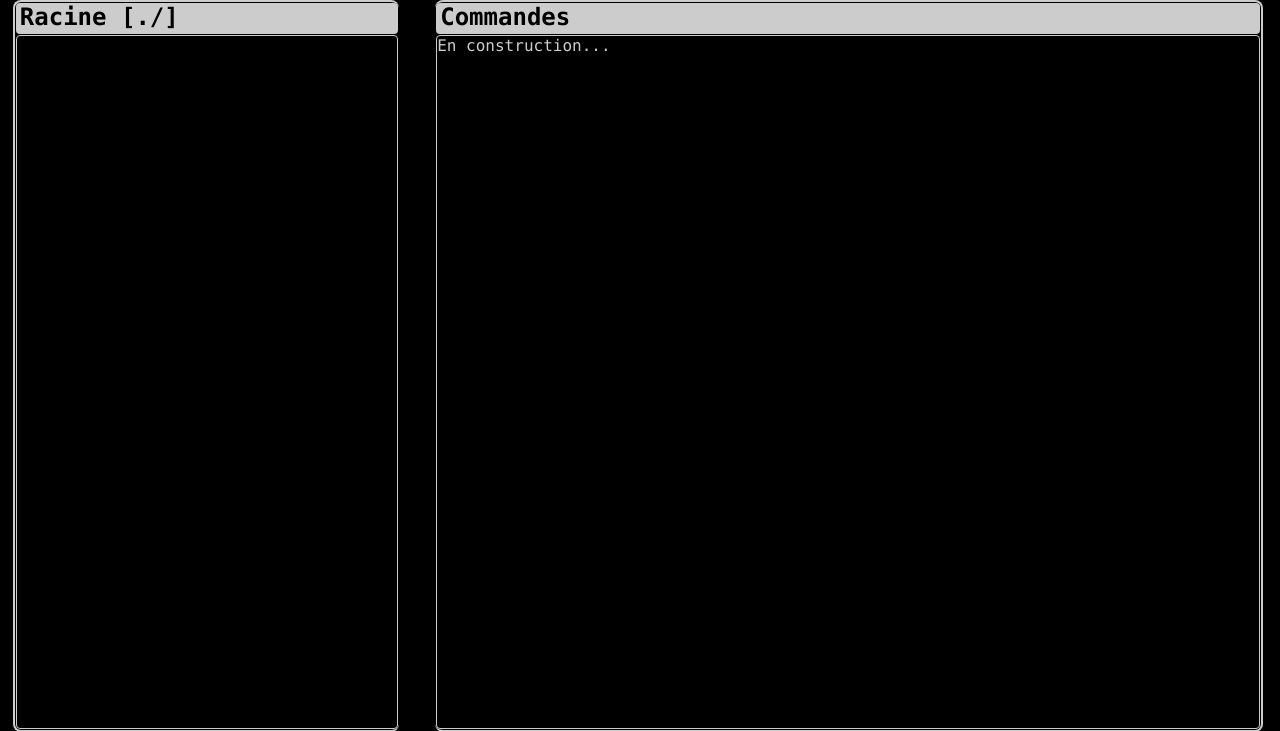
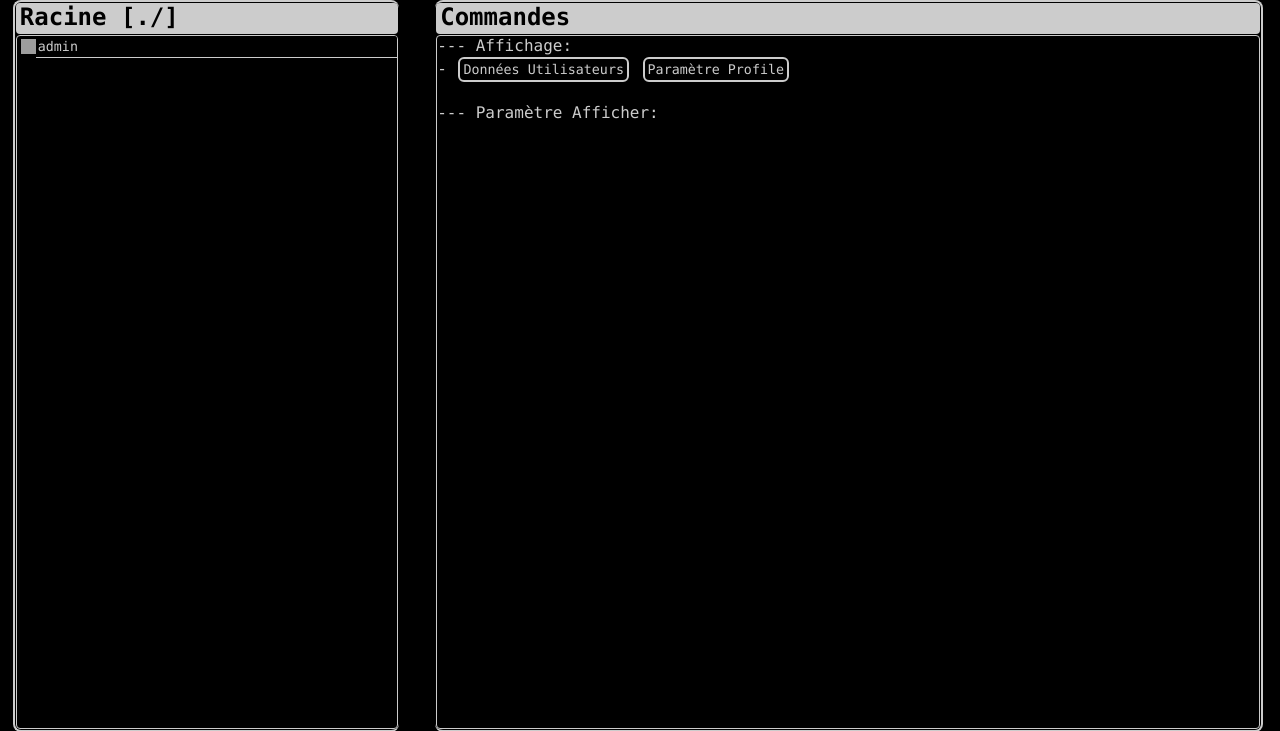
Before and after one commit to AznoYT/Stock-One, a PHP site: page /admin.php in a window 1280 px wide. Shown: the part 40-771 px from the top of the page. Run offline with PHP 8.4, Linux system fonts and the light colour scheme; a user stored in the database is signed in; data comes from the database, SQL or seed files in the repository; data that the repository does not hold is empty; grey boxes are pictures that could not be loaded.

Commit message:
Add files via upload

```diff
--- a/admin.php
+++ b/admin.php
@@ -12,7 +12,7 @@
 	</head>
 	<?php
 		try {
-			$bdd = new PDO('mysql:host=127.0.0.1;dbname=stock-one;charset=utf8', 'root', 'toor');
+			$bdd = new PDO('mysql:host=127.0.0.1;dbname=stock-one;charset=utf8', 'root', '');
 		}
 		catch(Exception $e) {
 			die('ERROR : '.$e->getMessage());
@@ -57,29 +57,10 @@
 				<h2>Racine [./]</h2>
 				<div class="content">
 					<?php
-						$data = $bdd->query('SELECT * FROM donnee');
+						$data = $bdd->query('SELECT * FROM user');
 
 						while($file = $data->fetch()) {
-							if($user == $file[1]) {
-								if($file[2] == 'folder') {
-									echo("<img class=\"classement\" height=\"15px\" src=\"./pics/folder.png\" /><input class=\"list\" type=\"button\" value=\"$file[3]\" title=\"$file[3]\" /><br />");
-								}
-								else if($file[2] == 'png' || $file[2] == 'jpeg' || $file[2] == 'jpg' || $file[2] == 'gif' || $file[2] == 'bmp' ) {
-									echo("<img class=\"classement\" height=\"15px\" src=\"./pics/gallery.png\" /><input class=\"list\" type=\"button\" onclick=\"popupaction(4, '$file[4]$file[3]', 1, '$file[3]', '$file[5]');\" value=\"$file[3]\" title=\"$file[3]\" /><br />");
-								}
-								else if($file[2] == 'mp3' || $file[2] == 'wav' || $file[2] == 'wma' || $file[2] == 'aac' || $file[2] == 'ac3' || $file[2] == 'm4a') {
-									echo("<img class=\"classement\" height=\"15px\" src=\"./pics/music.png\" /><input class=\"list\" type=\"button\" onclick=\"popupaction(4, '$file[4]$file[3]', 2, '$file[3]', '$file[5]');\" value=\"$file[3]\" title=\"$file[3]\" /><br />");
-								}
-								else if($file[2] == 'txt' || $file[2] == 'log' || $file[2] == 'py' || $file[2] == 'pl' || $file[2] == 'js' || $file[2] == 'css' || $file[2] == 'php' || $file[2] == 'html' || $file[2] == 'sql' || $file[2] == 'pdf'){
-									echo("<img class=\"classement\" height=\"15px\" src=\"./pics/text-file.png\" /><input class=\"list\" type=\"button\" onclick=\"popupaction(4, '$file[4]$file[3]', 3, '$file[3]', '$file[5]');\" value=\"$file[3]\" title=\"$file[3]\" /><br />");
-								}
-								else if($file[2] == 'mp4') {
-									echo("<img class=\"classement\" height=\"15px\" src=\"./pics/movie.png\" /><input class=\"list\" type=\"button\" onclick=\"popupaction(4, '$file[4]$file[3]', 4, '$file[3]', '$file[5]');\" value=\"$file[3]\" title=\"$file[3]\" /><br />");
-								}
-								else {
-									echo("<img class=\"classement\" height=\"15px\" src=\"./pics/text-file.png\" /><a href=\"$file[4]$file[3]\" download><input class=\"list\" type=\"button\" value=\"$file[3]\" title=\"$file[3]\" /></a><br />");
-								}
-							}
+							echo("<img class=\"classement\" height=\"15px\" src=\"./pics/user.png\" /><input class=\"list\" type=\"button\" value=\"$file[0]\" title=\"$file[0]\" /><br />");
 						}
 					?>
 				</div>
@@ -87,9 +68,18 @@
 			<aside class="admin_panel_right">
 				<h2>Commandes</h2>
 				<div class="content">
-					<?php
-						echo("En construction...");
-					?>
+					<div class="info_selected">
+						<h3 id="selected"></h3>
+						<label>--- Affichage:</label>
+						<br />-
+						<input type="button" value="Données Utilisateurs" onclick="" />
+						<input type="button" value="Paramètre Profile" onclick="" />
+						<br /><br />
+						<label>--- Paramètre Afficher:</label>
+					</div>
+					<div id="info_param">
+
+					</div>
 				</div>
 			</aside>
 			<div id="popup">
--- a/client.php
+++ b/client.php
@@ -13,7 +13,7 @@
 	<?php
 		// mieux de le faire avec un try car la connexion sera permanante
 		try {
-			$bdd = new PDO('mysql:host=127.0.0.1;dbname=stock-one;charset=utf8', 'root', 'toor');
+			$bdd = new PDO('mysql:host=127.0.0.1;dbname=stock-one;charset=utf8', 'root', '');
 		}
 		catch(Exception $e) { // au cas-où si ça foire il affiche la couille dans le paté
 			die('ERROR : '.$e->getMessage());
```
